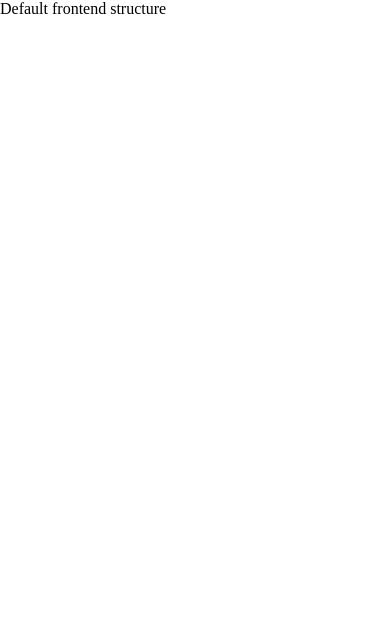
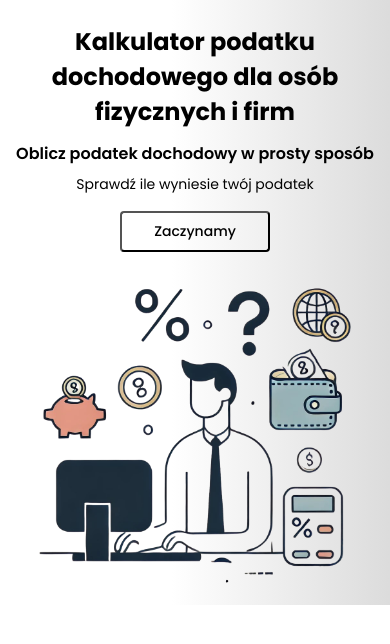
Before and after one commit to NadmorskaAlpaka/kalkulator-podatku-dochodowego, a React (Vite) app in the folder frontend/: page / in a window 390 px wide. Shown: the top 644 px of the page. Built offline with nearby package versions, Linux system fonts and the light colour scheme.

Commit message:
Landing page structure, styling, responssivnes

```diff
--- a/frontend/package.json
+++ b/frontend/package.json
@@ -11,7 +11,8 @@
   },
   "dependencies": {
     "react": "^18.3.1",
-    "react-dom": "^18.3.1"
+    "react-dom": "^18.3.1",
+    "react-router-dom": "^7.1.1"
   },
   "devDependencies": {
     "@eslint/js": "^9.17.0",
--- a/frontend/src/App.jsx
+++ b/frontend/src/App.jsx
@@ -1,8 +1,17 @@
+import { BrowserRouter, Route, Routes } from "react-router-dom"
+import Home from "./pages/Home";
+import NoPage from "./components/NoPage";
 import "./styles/app.css";
+
 function App() {
   return (
     <>
-      Default frontend structure
+      <BrowserRouter>
+        <Routes>
+          <Route path="/" element={<Home />}/>
+          <Route path="*" element={<NoPage />} />
+        </Routes>
+      </BrowserRouter>
     </>
   )
 }
--- /dev/null
+++ b/frontend/src/components/LandingPage.jsx
@@ -0,0 +1,21 @@
+import React from "react";
+import Image1 from "../assets/lp_person.png";
+import "../styles/landingPage.css";
+
+const LandingPage = () => {
+    return (
+        <section id="landing-page">
+            <div className="landig-page__box">
+                <div className="landig-page__content">
+                    <h1 className="title">Kalkulator podatku dochodowego<br class="landing-page__line-break"/> dla osób fizycznych i firm</h1>
+                    <h2 className="sub-title">Oblicz podatek dochodowy w prosty sposób</h2>
+                    <p className="text">Sprawdź ile wyniesie twój podatek</p>
+                    <button className="cta">Zaczynamy</button>
+                </div>
+                <img src={Image1} class="landing-page__img" alt="person with computer ilustration" />
+            </div>
+        </section>
+    )
+}
+
+export default LandingPage
--- /dev/null
+++ b/frontend/src/components/NoPage.jsx
@@ -0,0 +1,11 @@
+import React from "react";
+
+const NoPage = () => {
+    return (
+        <section id="no-page">
+            <p>Nie ma takiej strony</p>
+        </section>
+    )
+}
+
+export default NoPage;
--- /dev/null
+++ b/frontend/src/pages/Home.jsx
@@ -0,0 +1,12 @@
+import React from 'react';
+import LandingPage from '../components/LandingPage';
+
+const Home = () => {
+    return (
+        <>
+            <LandingPage />
+        </>
+    )
+}
+
+export default Home;
--- a/frontend/src/styles/app.css
+++ b/frontend/src/styles/app.css
@@ -1,5 +1,61 @@
+@import url('https://fonts.googleapis.com/css2?family=Poppins:ital,wght@0,100;0,200;0,300;0,400;0,500;0,600;0,700;0,800;0,900;1,100;1,200;1,300;1,400;1,500;1,600;1,700;1,800;1,900&display=swap');
+
 *{
     box-sizing: border-box;
     margin: 0;
     padding: 0;
+    font-family: "Poppins", serif;
 }
+
+:root{
+    --black: #000000;
+    --white: #ffffff;
+    --color1: #98B1B6;
+    --color2: #D9B88D;
+    --color3: #E29784;
+}
+
+section{
+    margin: 0 auto;
+}
+
+img{
+    width: 100%;
+}
+
+.container{
+    margin: 0 auto;
+    max-width: 1480px;
+    width: 100%;
+    padding: 0 20px;
+}
+
+.text{
+    font-size: 16px;
+    color: var(--black);
+}
+
+.cta{
+    background-color: transparent;
+    border-radius: 4px;
+    font-size: 16px;
+    padding: 8px 32px;
+    color: var(--black);
+    font-weight: 500;
+    transition: all 300ms ease;
+}
+
+.cta:hover{
+    color: var(--white);
+    background-color: var(--color1);
+}
+
+@media screen and (max-width: 768px) {
+    .text{
+        font-size: 14px;
+    }
+
+    .cta{
+        font-size: 14px;
+    }
+}
--- /dev/null
+++ b/frontend/src/styles/landingPage.css
@@ -0,0 +1,146 @@
+#landing-page{
+    width: 100%;
+    background: linear-gradient(90deg, rgba(255,255,255,1) 0%, rgba(255,255,255,1) 44%, rgba(112,112,112,0.24693627450980393) 100%);
+}
+
+.landig-page__box{
+    margin: 0 auto;
+    max-width: 1920px;
+    width: 100%;
+    display: flex;
+    justify-content: space-between;
+}
+
+.landig-page__content{
+    display: flex;
+    flex-direction: column;
+    align-items: flex-start;
+    padding-left: 5%;
+    padding-top: 10%;
+}
+
+.title{
+    font-size: 44px;
+    font-weight: 700;
+    color: var(--black);
+}
+
+.sub-title{
+    font-size: 24px;
+    font-weight: 600;
+    margin-top: 12px;
+    color: var(--black);
+}
+
+.landing-page__img{
+    max-width: 40%;
+}
+
+#landing-page .text{
+    margin-top: 8px;
+}
+
+#landing-page .cta{
+    margin-top: 24px;
+    font-size: 20px
+}
+
+@media screen and (max-width: 1440px) {
+    .title{
+        font-size: 36px;
+    }
+
+    .sub-title{
+        font-size: 20px;
+    }
+
+    #landing-page .cta{
+        font-size: 18px
+    }
+}
+
+@media screen and (max-width: 1240px) {
+    .landig-page__content{
+        padding-left: 3%;
+        padding-top: 8%;
+    }
+
+    .title{
+        font-size: 32px;
+    }
+
+    .sub-title{
+        font-size: 18px;
+    }
+
+    #landing-page .cta{
+        margin-top: 16px;
+        font-size: 18px
+    }
+}
+
+@media screen and (max-width: 1024px) {
+    .landig-page__box{
+        flex-direction: column;
+        text-align: center;
+        align-items: center;
+        padding: 0 20px;
+    }
+
+    .landig-page__content{
+        align-items: center;
+        padding-left: 0;
+        padding-top: 24px;
+    }
+
+    .landing-page__img{
+        margin-top: 24px;
+    }
+}
+
+@media screen and (max-width: 768px) {
+    .title{
+        font-size: 28px;
+    }
+
+    .sub-title{
+        font-size: 16px;
+    }
+
+    #landing-page .cta{
+        font-size: 16px
+    }
+
+    .landing-page__img{
+        max-width: 75%;
+    }
+}
+
+@media screen and (max-width: 425px) {
+    .landig-page__box{
+        flex-direction: column;
+        text-align: center;
+        align-items: center;
+        padding: 0 12px;
+    }
+
+    .landing-page__line-break{
+        display: none;
+    }
+
+    .title{
+        font-size: 24px;
+    }
+
+    .sub-title{
+        font-size: 16px;
+    }
+
+    #landing-page .cta{
+        font-size: 14px
+    }
+
+    .landing-page__img{
+        max-width: 90%;
+    }
+}
```
Also changed, not shown: frontend/src/assets/lp_person.png (added), 1 other file (tests, documents, lock files or other folders).
